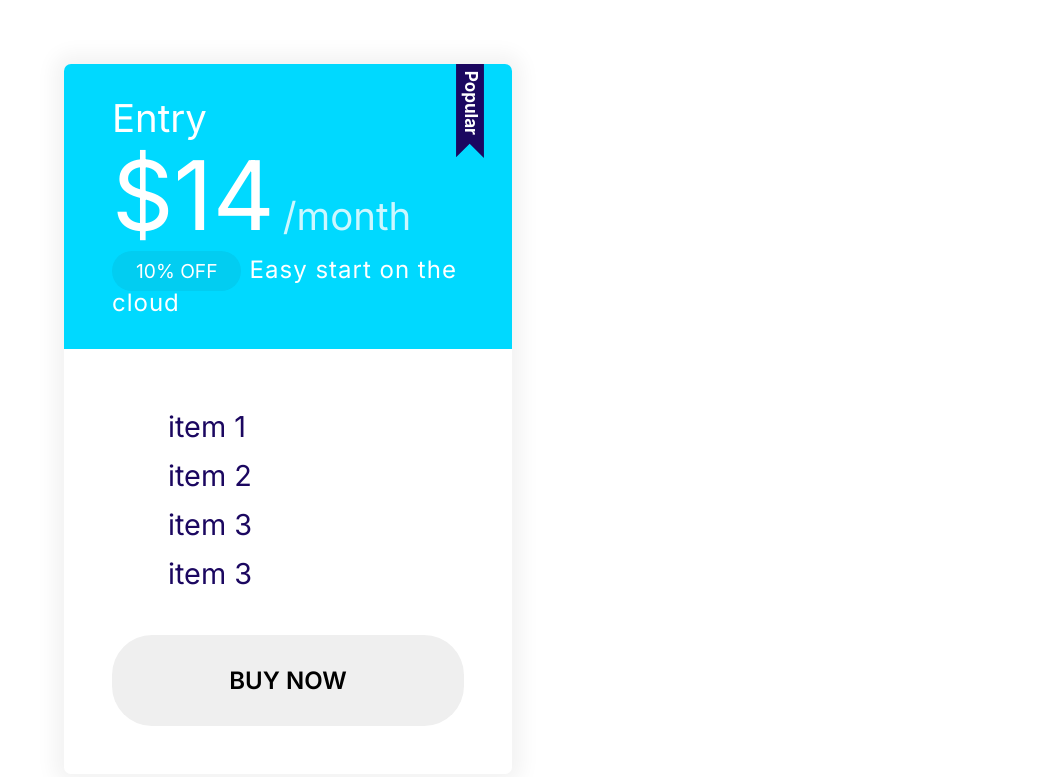
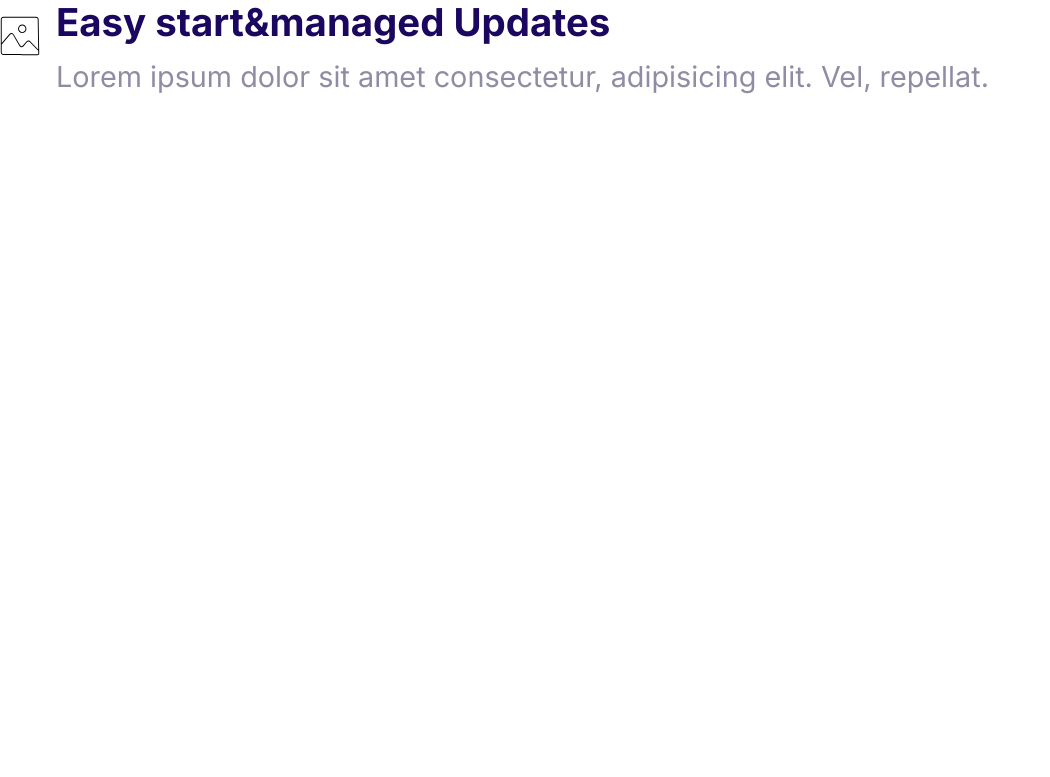
Before and after one commit to Reza10Alizadeh/6tc, a plain HTML site: page index.html in a window 1280 px wide. Shown: the whole page, without its empty margins (0-1050 px from the left). Drawn offline with Linux system fonts and the light colour scheme.

Commit message:
build first media ofbject

```diff
--- a/css/style.css
+++ b/css/style.css
@@ -265,5 +265,17 @@ right: 5%;
     letter-spacing: 1px;
 }
 .plan--popular{
-
 }
+/*media*/
+.media{
+    display: flex;
+}
+.media__title{
+    margin-top: 0;
+}
+.media__body{
+    margin: 0 1rem;
+}
+.media__image{
+    margin-top: 1rem;
+}
--- a/index.html
+++ b/index.html
@@ -11,26 +11,15 @@
   <link rel="stylesheet" href="css/normalize.css">
 </head>
 <body>
-  <div class="plan plan--popular">
-    <div style="width: 45%;padding: 4rem;">
-      <div class="card card--secondary">
-        <header class="card__header">
-          <h3 class=plan__name>Entry</h3>
-          <span class="plan__price">$14</span>
-          <span class="plan__billing-cycle">/month</span>
-          <span class="badge badge--secondary badge--small">10% OFF</span>
-          <span class="plan__description">Easy start on the cloud</span>
-        </header>
-        <div class="card__body">
-          <ul class="list list--tick">
-            <li class="list__item"><i></i> item 1</i>
-            <li class="list__item"><i></i> item 2</i>
-            <li class="list__item"><i></i> item 3</li>
-            <li class="list__item"><i></i> item 3</li>
-          </ul>
-          <button class="btn btn--outline btn--block">Buy now</button>
-        </div>
-      </div>
+  <div class="media">
+    <div class="media__image">
+        <svg class="icon">
+          <use xlink:href="icons/sprite.svg#snap"></use>
+        </svg>
+    </div>
+    <div class="media__body">
+      <h3 class="media__title">Easy start&managed Updates</h3>
+      <p>Lorem ipsum dolor sit amet consectetur, adipisicing elit. Vel, repellat.</p>
     </div>
   </div>
 </body>
```
